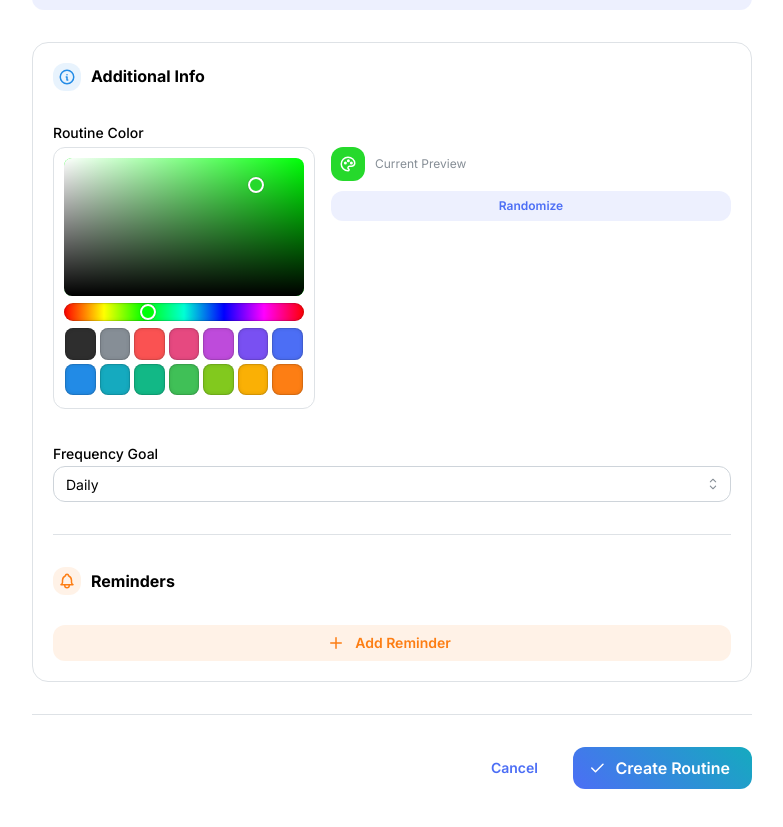
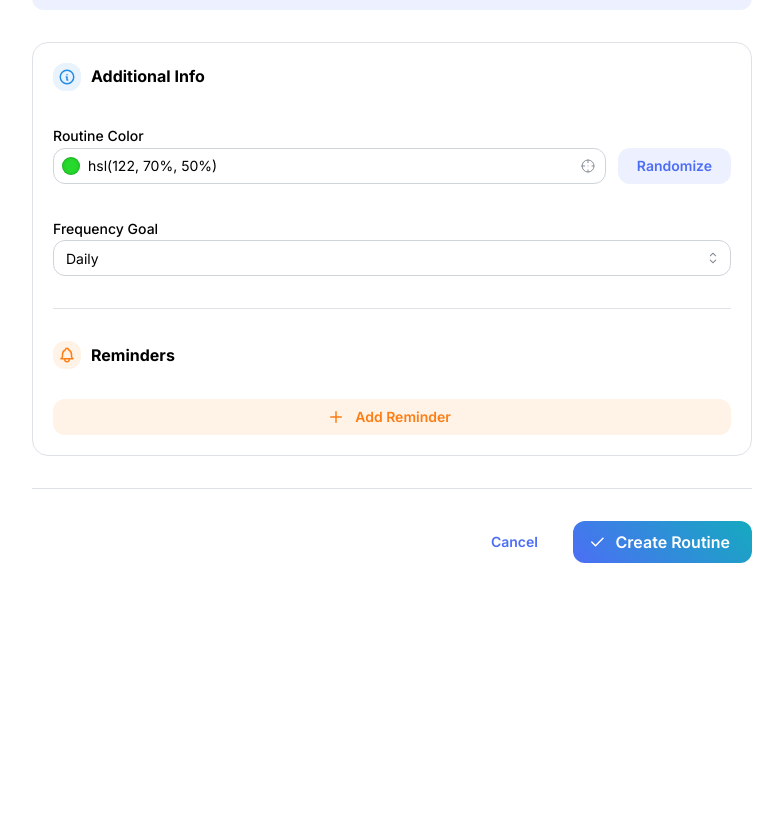
Before and after one commit to RenaudLN/routine2, a React (Vite) app: page /routine2/routines/new in a window 1280 px wide. Shown: the part 858-1685 px from the top of the page, without its empty margins (248-1031 px from the left). After the commit the page ends 1533 px from the top, so only its background shows below. Built offline with nearby package versions, Linux system fonts and the light colour scheme.

Commit message:
UI improvements: Rename 'Save New Version' to 'Save', use 'ColorInput', and add color accents to history cards

```diff
--- a/src/pages/HistoryPage.tsx
+++ b/src/pages/HistoryPage.tsx
@@ -162,6 +162,16 @@ export default function HistoryPage() {
     })
     return map
   }, [activeRoutineIds, routines])
+
+  const getRoutineColor = (rid: number) => {
+    const c = colorByRoutineId.get(rid)
+    if (!c) return 'var(--mantine-color-indigo-6)'
+    if (c.includes('.')) {
+      const [name, shade] = c.split('.')
+      return 'var(--mantine-color-' + name + '-' + shade + ')'
+    }
+    return c
+  }
 
   // Select options for the filter
   const filterOptions = useMemo(
@@ -377,7 +387,7 @@ export default function HistoryPage() {
                 const routineTitle = routineTitleById.get(activity.routineId) ?? `Routine ${activity.routineId}`
                 const isToday = activity.date === today
                 return (
-                  <Card key={activity.id ?? activity.createdAt.getTime()} padding="md" radius="md" onClick={() => handleActivityClick(activity)} style={{ cursor: 'pointer' }}>
+                  <Card key={activity.id ?? activity.createdAt.getTime()} padding="md" radius="md" onClick={() => handleActivityClick(activity)} style={{ cursor: 'pointer', borderLeft: '4px solid ' + getRoutineColor(activity.routineId) }}>
                     <Group justify="space-between" wrap="nowrap" align="center">
                       <Stack gap={4} style={{ flex: 1, minWidth: 0 }}>
                         <Text fw={700} size="sm" truncate="end">{routineTitle}</Text>
@@ -464,7 +474,10 @@ export default function HistoryPage() {
                           closeDay()
                           handleActivityClick(a)
                         }}
-                        style={{ cursor: 'pointer' }}
+                        style={{
+                          cursor: 'pointer',
+                          borderLeft: '4px solid ' + getRoutineColor(a.routineId)
+                        }}
                       >
                         <Group justify="space-between" align="center">
                           <Stack gap={4} style={{ flex: 1, minWidth: 0 }}>
--- a/src/pages/NewRoutinePage.tsx
+++ b/src/pages/NewRoutinePage.tsx
@@ -5,7 +5,7 @@ import {
   Button,
   Checkbox,
   Divider,
-  ColorPicker,
+  ColorInput,
   Group,
   Loader,
   NumberInput,
@@ -32,7 +32,7 @@ import {
   IconListDetails,
   IconCheck,
   IconBell,
-  IconPalette,
+
   IconInfoCircle,
 } from '@tabler/icons-react'
 import { useRoutineStore, getRandomColor } from '../store/routineStore'
@@ -466,28 +466,20 @@ export default function NewRoutinePage() {
             </Group>
 
             <Stack gap={4}>
-               <Text size="sm" fw={500}>Routine Color</Text>
-               <Group align="flex-start" wrap="nowrap" gap="md">
-                  <Paper withBorder p="xs" radius="md" bg="var(--mantine-color-body)">
-                     <ColorPicker
+               <Group align="flex-end" wrap="nowrap" gap="sm">
+                  <ColorInput
+                    label="Routine Color"
+                    placeholder="Pick color"
                     value={color}
                     onChange={setColor}
-                        format="hsl"
                     swatches={swatches}
-                        swatchesPerRow={7}
+                    swatchesPerRow={10}
+                    style={{ flex: 1 }}
+                    radius="md"
                   />
-                  </Paper>
-                  <Stack gap="xs" style={{ flex: 1 }}>
-                     <Group gap="xs">
-                        <ThemeIcon size="lg" radius="md" color={color}>
-                           <IconPalette size={18} />
-                        </ThemeIcon>
-                        <Text size="xs" c="dimmed">Current Preview</Text>
-                     </Group>
-                     <Button variant="light" size="xs" onClick={() => setColor(getRandomColor())}>
+                  <Button variant="light" size="sm" radius="md" onClick={() => setColor(getRandomColor())} h={36}>
                     Randomize
                   </Button>
-                  </Stack>
                </Group>
             </Stack>
 
@@ -584,7 +576,7 @@ export default function NewRoutinePage() {
             gradient={{ from: 'indigo', to: 'cyan' }}
             leftSection={<IconCheck size={18} />}
           >
-            {isEdit ? 'Save New Version' : 'Create Routine'}
+            {isEdit ? 'Save' : 'Create Routine'}
           </Button>
         </Group>
       </Stack>
--- a/src/pages/RoutineDetailPage.tsx
+++ b/src/pages/RoutineDetailPage.tsx
@@ -76,7 +76,7 @@ export default function RoutineDetailPage() {
              <Stack gap={4}>
                 <Title order={2} style={{ fontWeight: 800 }}>{routine.title}</Title>
                 <Group gap="xs">
-                  <Badge variant="dot" color={routine.color || 'indigo'}>v{routine.version}</Badge>
+                  <Badge variant="dot" color='indigo'>v{routine.version}</Badge>
                   <Text size="sm" c="dimmed">{routine.fields.length} Fields defined</Text>
                 </Group>
              </Stack>
@@ -138,7 +138,7 @@ export default function RoutineDetailPage() {
           <Card radius="lg" padding="lg">
              <Stack gap="xs">
                 <Group gap="xs">
-                  <ThemeIcon variant="light" color={routine.color || 'indigo'} size="sm">
+                  <ThemeIcon variant="light" color='indigo' size="sm">
                     <IconSettings size={16} />
                   </ThemeIcon>
                   <Text fw={700} size="sm">About this routine</Text>
@@ -150,7 +150,7 @@ export default function RoutineDetailPage() {
 
         <Stack gap="md">
           <Group gap="xs">
-             <ThemeIcon variant="light" color={routine.color || 'indigo'} size="sm">
+             <ThemeIcon variant="light" color='indigo' size="sm">
                 <IconListDetails size={16} />
              </ThemeIcon>
              <Text fw={700}>Schema definition</Text>
@@ -168,7 +168,7 @@ export default function RoutineDetailPage() {
                       <Text fw={700} size="sm">{field.name}</Text>
                       <Badge size="xs" variant="outline">{field.type}</Badge>
                       {field.required && <Badge size="xs" color="red" variant="light">required</Badge>}
-                      {field.showOnSummaryCard && <Badge size="xs" color={routine.color || 'indigo'} variant="light">summary</Badge>}
+                      {field.showOnSummaryCard && <Badge size="xs" color='indigo' variant="light">summary</Badge>}
                     </Group>
                     {field.description && (
                       <Text size="xs" c="dimmed">{field.description}</Text>
@@ -187,7 +187,7 @@ export default function RoutineDetailPage() {
           radius="md"
           onClick={() => navigate(`/routines/${routine.routineId}/record`)}
           variant="gradient"
-          gradient={{ from: routine.color || 'indigo', to: 'cyan' }}
+          gradient={{ from: 'indigo', to: 'cyan' }}
         >
           Record a Session
         </Button>
```
Lines whose indentation alone changed are shown as unchanged.
